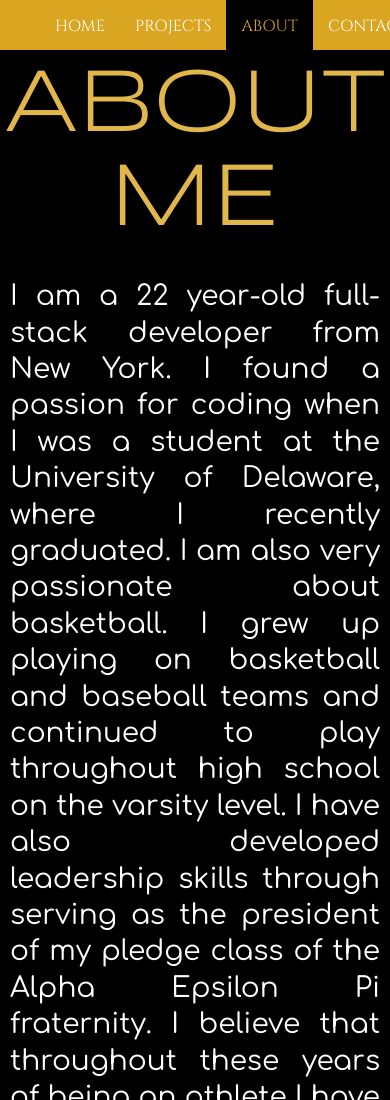
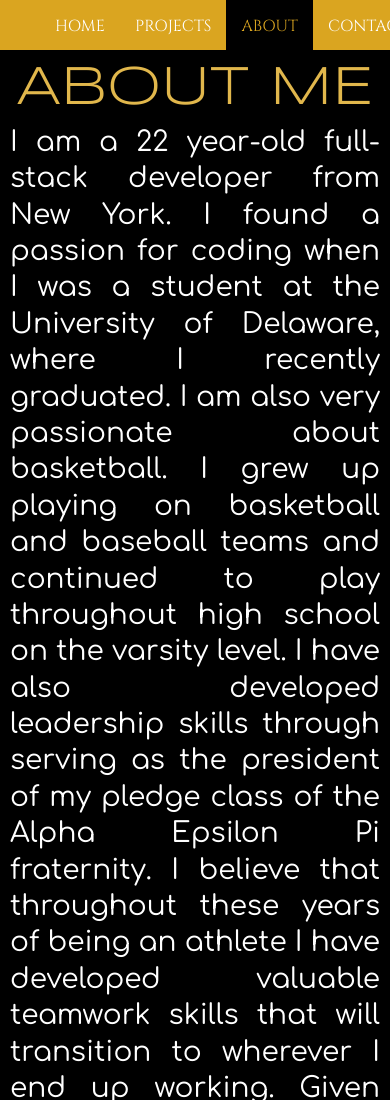
Before and after one commit to gknief/Portfolio-2018, a plain HTML site: page about.html in a window 390 px wide. Shown: the top 1100 px of the page. Drawn offline with nearby package versions, Linux system fonts and the light colour scheme; a web font is replaced by a local one.

Commit message:
fixed h1 so it stays on screen

```diff
--- a/style.css
+++ b/style.css
@@ -40,7 +40,6 @@ body {
 }
 
 h1 {
-    font-size: 100px;
     color: goldenrod;
     text-align: center;
     margin-top: 230px;
@@ -273,6 +272,9 @@ nav li {
         justify-content: center;
         padding: 10px;
     }
+    h1 {
+        font-size: 75px;
+    }
 }
 
 @media only screen and (max-width: 450px) {
@@ -285,4 +287,7 @@ nav li {
         justify-content: flex-start;
         padding: 0px;
     }
+    h1 {
+        font-size: 55px;
+    }
 }
```
